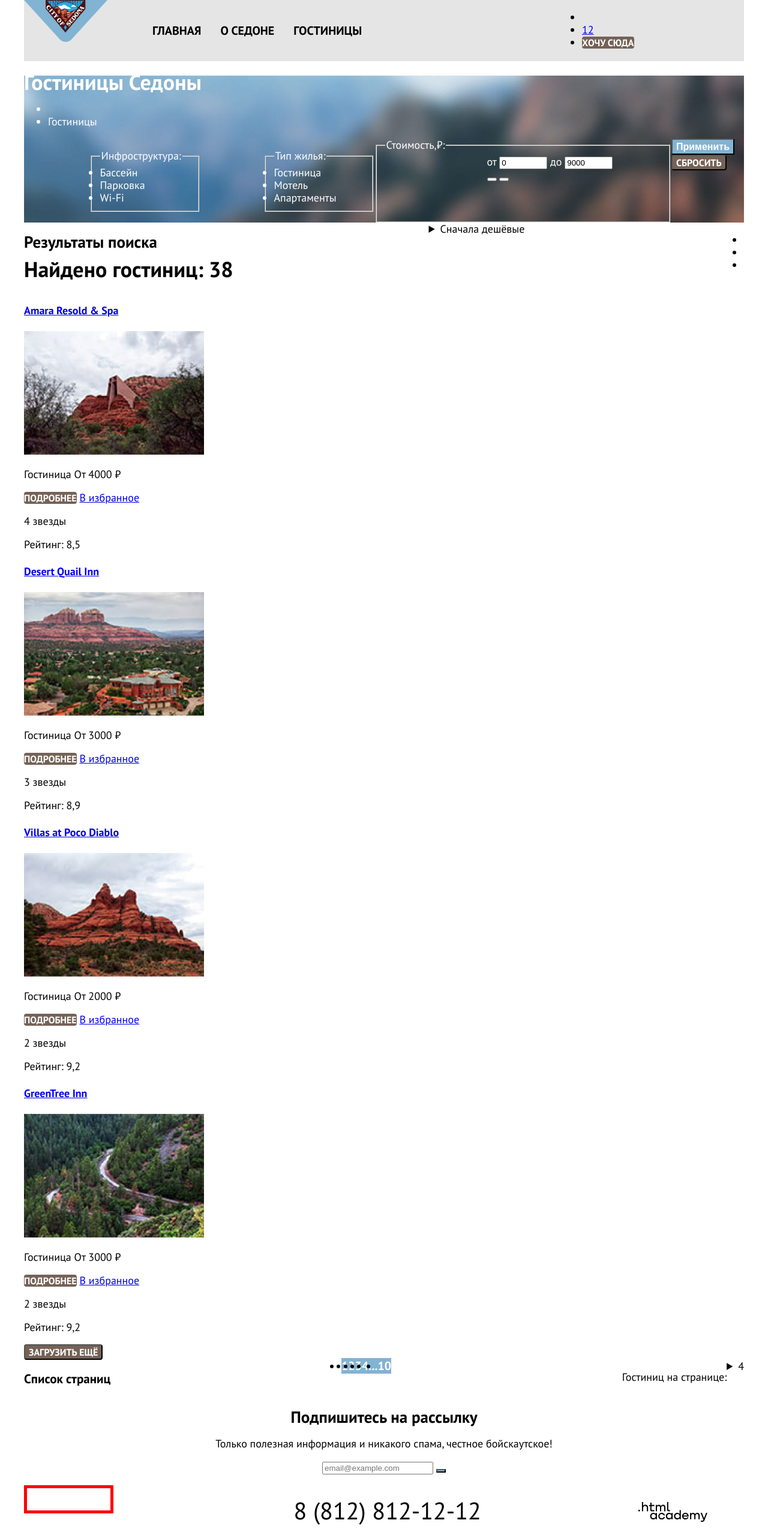
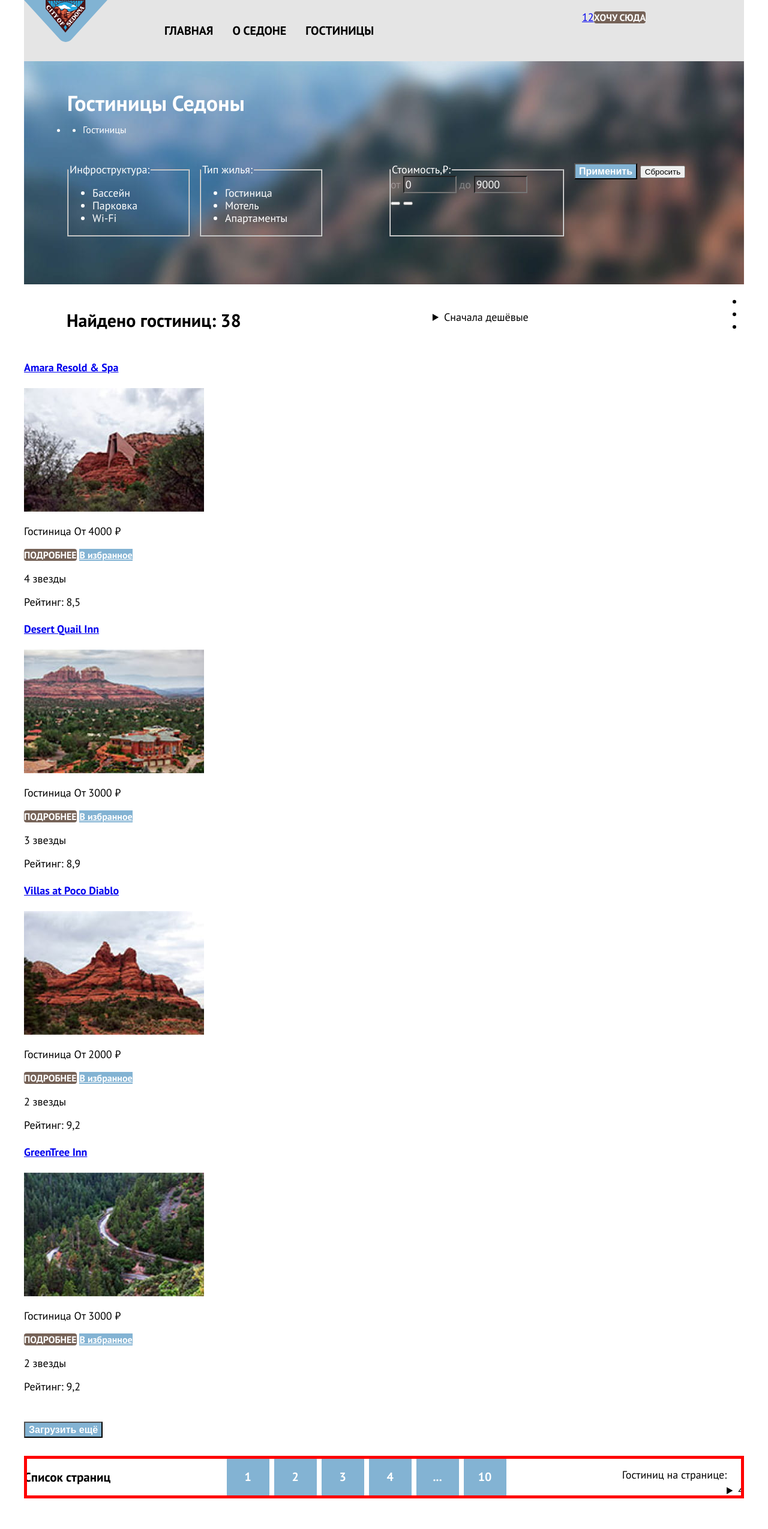
Before and after one commit to rocketDim/sedona, a plain HTML site: page catalog.html in a window 1280 px wide. Shown: the top 2549 px of the page at 60% size. Drawn offline with Linux system fonts and the light colour scheme.

Commit message:
Доделал стилизацию каталога

```diff
--- a/catalog.html
+++ b/catalog.html
@@ -35,7 +35,7 @@
 
             </ul>
 
-            <ul class="navigation-user">
+            <ul class="navigation-list navigation-user">
                 <li class="navigation-item">
                     <a class="icon" href="#">
                         <span class="visually-hidden">Поиск</span>
@@ -56,34 +56,29 @@
 
     </header>
 
-    <main class="main-inner">
+    <main class="page-main">
 
-        <div class="page-container">
-            <div class="page-image">
-
-                <header class="inner-header">
-                    <h1 class="inner-header-title">Гостиницы Седоны</h1>
+        <div class="main-header">
+            <h1 class="main-heading">Гостиницы Седоны</h1>
             <ul class="breadcrumbs">
                 <li class="breadcrumbs-item">
-                            <a class="icon" href="index.html">
-                                <span class="visually-hidden">Домой</span>
+                    <a class="breadcrumbs-link breadcrumbs-link-home" href="index.html">
+                        <span class="visually-hidden">Главная страница</span>
                     </a>
                 </li>
                 <li class="breadcrumbs-item">
-                            <a class="breadcrumbs-link">Гостиницы</a>
+                    <a class="breadcrumbs-link">
+                        Гостиницы
+                    </a>
                 </li>
             </ul>
-                </header>
-
-
-                <!--временно добавим атрибут hidden, чтобы заголовок не рушил сетку-->
+            <section class="catalog-list">
                 <h2 class="visually-hidden">Фильтр списка гостиниц</h2>
                 <form class="catalog-filter" action="https://echo.htmlacademy.ru/" method="get">
-                    <ul class="catalog-filter-list">
                     <fieldset class="catalog-filter-group">
-
                         <legend class="catalog-filter-title">Инфроструктура:</legend>
 
+                        <ul class="catalog-filter-list">
                             <li class="catalog-filter-item">
                                 <label class="infrastructure">
                                     <input class="visually-hidden infrastructure-input" type="checkbox" name="pool"
@@ -111,10 +106,11 @@
                     </fieldset>
                     </ul>
 
-                    <ul class="catalog-filter-list">
-                        <fieldset class="catalog-filter-radio">
+
+                    <fieldset class="catalog-filter-group">
                         <legend class="catalog-filter-title">Тип жилья:</legend>
 
+                        <ul class="catalog-filter-list">
                             <li class="catalog-filter-item">
                                 <input class="visually-hidden control-input" type="radio" name="housing" value="hotel"
                                     checked>
@@ -136,7 +132,7 @@
                     </fieldset>
                     </ul>
 
-                    <fieldset class="catalog-filter-price">
+                    <fieldset class="catalog-filter-group catalog-filter-price">
                         <legend class="catalog-filter-title">Стоимость,₽:</legend>
 
                         <div class="range">
@@ -164,27 +160,24 @@
                             </div>
                         </div>
                     </fieldset>
-                    <div class="catalog-filter-button">
+
+                    <div class="filter-button">
                         <button class="button-blue" type="submit">Применить</button>
-                        <button class="button" type="reset">Сбросить</button>
+                        <button class="button-reset" type="reset">Сбросить</button>
                     </div>
                 </form>
-
+            </section>
         </div>
 
 
-            <div class="catalog-right-column">
+        <section class="catalog-right-column">
             <!-- Сортировка -->
             <div class="sorting">
-
-                    <div class="tirle">
-                        <h2 class="title-search">Результаты поиска</h2>
+                <h2 class="visually-hidden">Результаты поиска</h2>
                 <h1 class="catalog-title">Найдено гостиниц: 38</h1>
-                    </div>
 
 
-                    <!--временно добавим атрибут hidden, чтобы заголовок не рушил сетку-->
-                    <h3 class="visually-hidden" hidden>Сортировка и отображение</h3>
+                <h3 class="visually-hidden">Сортировка и отображение</h3>
                 <details class="select catalog-select">
                     <summary class="select-button">Сначала дешёвые</summary>
 
@@ -245,7 +238,7 @@
                         <span class="hotel-card-price">От 4000 ₽</span>
                     </p>
                     <a class="hotel-card-button button" href="#">Подробнее</a>
-                        <a class="hotel-card-button favorites" href="#">В избранное</a>
+                    <a class="button-blue favorites" href="#">В избранное</a>
                     <p class="star star-four">
                         <span class="visially-hidden">4 звезды</span>
                     </p>
@@ -267,7 +260,7 @@
                         <span class="hotel-card-price">От 3000 ₽</span>
                     </p>
                     <a class="hotel-card-button button" href="#">Подробнее</a>
-                        <a class="hotel-card-button favorites" href="#">В избранное</a>
+                    <a class="button-blue favorites" href="#">В избранное</a>
                     <p class="star star-three">
                         <span class="visially-hidden">3 звезды</span>
                     </p>
@@ -289,7 +282,7 @@
                         <span class="hotel-card-price">От 2000 ₽</span>
                     </p>
                     <a class="hotel-card-button button" href="#">Подробнее</a>
-                        <a class="hotel-card-button favorites" href="#">В избранное</a>
+                    <a class="button-blue favorites" href="#">В избранное</a>
                     <p class="star star-two">
                         <span class="visially-hidden">2 звезды</span>
                     </p>
@@ -311,7 +304,7 @@
                         <span class="hotel-card-price">От 3000 ₽</span>
                     </p>
                     <a class="hotel-card-button button" href="#">Подробнее</a>
-                        <a class="hotel-card-button favorites" href="#">В избранное</a>
+                    <a class="button-blue favorites" href="#">В избранное</a>
                     <p class="star star-two">
                         <span class="visially-hidden">2 звезды</span>
                     </p>
@@ -322,7 +315,7 @@
 
                 <!-- Пагинация -->
                 <div class="pagination">
-                        <button class="button button-large" type="button">Загрузить ещё</button>
+                    <button class="button-blue button-large" type="button">Загрузить ещё</button>
 
                     <div class="pagination-nav">
                         <h3 class="visially-hidden">Список страниц</h3>
@@ -376,6 +369,7 @@
 
 
 
+
             <section class="newsletter-catalog">
                 <h2 class="newsletter-title-catalog">Подпишитесь на рассылку</h2>
                 <p class="newsletter-description-catalog">Только полезная информация и никакого спама, честное
@@ -386,12 +380,12 @@
                         <span class="visually-hidden" for="newsletter-email">Ваш Email</span>
                         <input class="field" placeholder="email@example.com" type="email" name="newsletter-email">
                     </label>
-                        <button class="button-blue newsletter-button" type="submit">
-                            <span class="visually-hidden">Подписаться</span>
-                        </button>
+                    <button class="button-blue" type="submit">Подписаться</button>
                 </form>
             </section>
+        </section>
         </div>
+
     </main>
 
     <footer class="page-footer">
--- a/styles/styles_1.css
+++ b/styles/styles_1.css
@@ -130,13 +130,26 @@ body {
     color: #000000;
 }
 
-.page-image {
-    background-size: 100% auto;
-    background-repeat: no-repeat;
-    background-image: url("/images/jpg/catalog-background\ 1\(1\).jpg");
+.main-header {
+    padding: 35px 72px 80px;
+
+    color: #ffffff;
+    background-color: #83B3D3;
+    background-image: url("../images/jpg/catalog-background\ 1\(1\).jpg");
+    background-size: cover;
+  }
+
+.page-container {
+    width: 1200px;
+    margin: 0 auto;
 }
 
-.page-container {
+.page-main {
+    width: 1200px;
+    margin: 0 auto;
+}
+
+.catalog {
     width: 1200px;
     margin: 0 auto;
 }
@@ -226,6 +239,32 @@ body {
     color: #FFFFFF;
 }
 
+.inner-header-title {
+    font-weight: 700;
+    font-size: 60px;
+    line-height: 78px;
+    margin-top: 35px;
+    margin-right: 601px;
+    margin-left: 71px;
+
+}
+
+.breadcrumbs {
+    display: flex;
+    flex-wrap: wrap;
+    margin: 0;
+    margin-bottom: 45px;
+    padding: 0;
+
+    font-size: 16px;
+  }
+
+
+.breadcrumbs-link {
+    margin-right: 26px;
+    color: inherit;
+}
+
 .catalog-filter {
     color: #FFFFFF;
     margin: 0;
@@ -235,23 +274,63 @@ body {
 }
 
 .catalog-filter-group {
-    width: 150px;
-    margin-left: 71px;
+    width: 200px;
+    margin: 0;
+    margin-right: 17px;
+    padding: 0;
 }
 
-.catalog-filter-radio {
-    width: 150px;
-    margin-left: 67px;
+.catalog-filter-price {
+    width: 287px;
+    margin-left: 95px;
 }
 
-.range {
-    width: 290px;
-    margin-left: 170px;
+.catalog-list {
+    display: flex;
+    margin: 0;
+    padding: 0;
 }
 
-.catalog-filter-button {
+.catalog-title {
+    font-weight: 700;
+    font-size: 30px;
+    line-height: 39px;
+    margin-left: 71px;
+    margin-top: 40px;
+}
+
+.select-button {
+    margin-top: 44px;
+}
+
+/* range */
+
+.range-input {
+    color: #ffffff;
+    background-color: transparent;
+
+    font-family: inherit;
+    font-size: 18px;
+  }
+
+  .range-title {
+    opacity: 0.3;
+  }
+
+  .filter-buttons {
+    display: flex;
+    flex-direction: column;
     width: 160px;
-}
+    margin-left: 64px;
+  }
+
+  .filter-reset {
+    align-self: center;
+    color: #ffffff;
+    background-color: transparent;
+    font-family: inherit;
+    font-size: 18px;
+  }
 
 .button-blue {
     font-weight: 700;
@@ -272,23 +351,46 @@ body {
 
 /* pagination */
 
+.pagination {
+    padding: 30px 0;
+  }
+
 .pagination-nav {
     display: flex;
+    align-items: center;
     justify-content: space-between;
+    margin-top: 30px;
+
+    outline: 5px solid red;
+    outline-offset: -5px;
 }
 
 .pagination-list {
     display: flex;
+    flex-wrap: wrap;
     margin: 0;
     padding: 0;
+    list-style-type: none;
+}
+
+.pagination-item {
+    margin: 0 4px;
 }
 
 .pagination-link {
+    display: flex;
+    align-items: center;
+    justify-content: center;
+    height: 55px;
+    padding: 8px;
+    min-width: 55px;
+
     color: #ffffff;
     background-color: #83B3D3;
 
     font-size: 20px;
     font-weight: 700;
+    text-align: center;
     text-decoration: none;
   }
 
@@ -314,9 +416,6 @@ body {
     width: 110px;
     margin-right: 100px;
     list-style-type: none;
-
-    outline: 5px solid red;
-    outline-offset: -5px;
 }
 
 .footer-contact {
```
Also changed, not shown: index.html (+1 -3 lines). Lines whose indentation alone changed are shown as unchanged.
